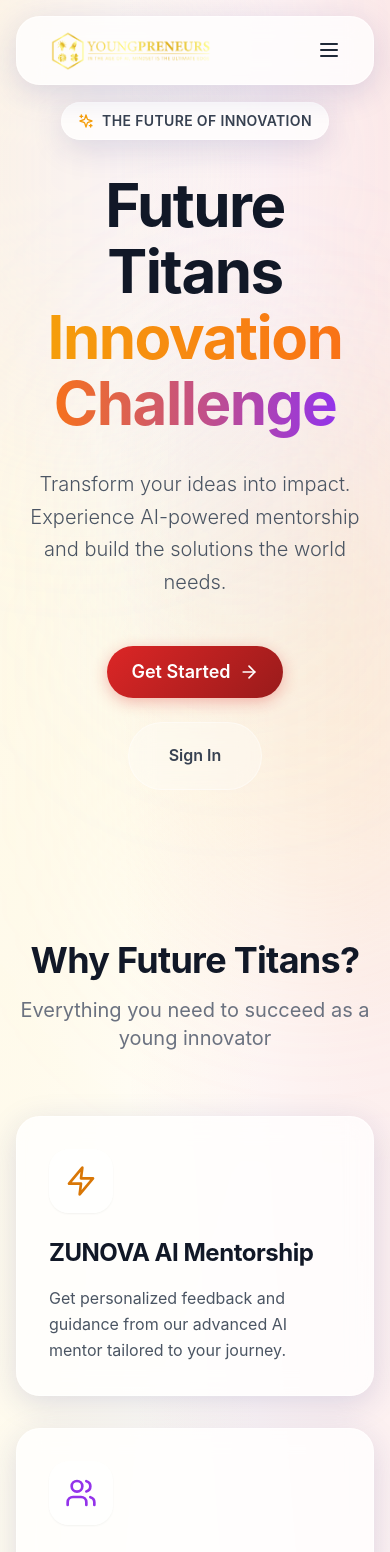
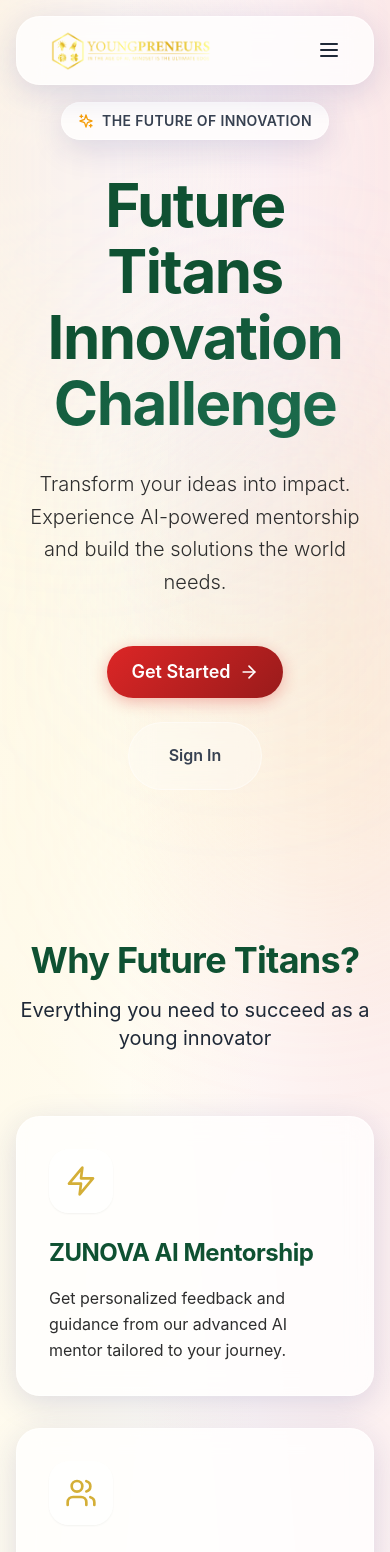
Before and after one commit to FutureTitans/future-titans-frontend, a Next.js app: page / in a window 390 px wide. Shown: the top 1552 px of the page. Built offline with nearby package versions, Linux system fonts and the light colour scheme.

Commit message:
Add green color palette updates

```diff
--- a/app/page.js
+++ b/app/page.js
@@ -52,22 +52,23 @@ export default function Landing() {
               <span className="text-sm font-semibold text-gray-700 tracking-wide uppercase">The Future of Innovation</span>
             </div>
 
-            <h1 className="text-6xl md:text-8xl font-bold tracking-tight text-gray-900 mb-8 leading-[1.1]">
+            <h1 className="text-6xl md:text-8xl font-bold tracking-tight text-[#0F5132] mb-8 leading-[1.1]">
               Future Titans
               <br />
-              <span className="text-transparent bg-clip-text bg-gradient-to-r from-amber-500 via-orange-500 to-purple-600">
+              <span className="text-transparent bg-clip-text bg-gradient-to-r from-[#0F5132] to-[#1B6B4C]">
   Innovation Challenge
 </span>
+
             </h1>
 
-            <p className="text-xl md:text-2xl text-gray-600 max-w-3xl mx-auto mb-12 leading-relaxed font-light">
+            <p className="text-xl md:text-2xl text-[#2E2E2E] max-w-3xl mx-auto mb-12 leading-relaxed font-light">
               Transform your ideas into impact. Experience AI-powered mentorship and build the solutions the world needs.
             </p>
 
             <div className="flex flex-col sm:flex-row gap-6 justify-center items-center">
              <Link
   href="/signup"
-                className="glass-button px-10 py-5 text-lg shadow-xl shadow-amber-500/20 hover:shadow-amber-500/30 group"
+  className="glass-button px-10 py-5 text-lg shadow-xl shadow-[#1B6B4C]/20 hover:shadow-[#1B6B4C]/30 group"
 >
                 <div className="flex items-center gap-2">
                   Get Started
@@ -93,24 +94,28 @@ export default function Landing() {
         <section className="py-24 px-4">
           <div className="container mx-auto max-w-6xl">
             <div className="text-center mb-16">
-              <h2 className="text-4xl font-bold text-gray-900 mb-4">Why Future Titans?</h2>
-              <p className="text-xl text-gray-500">Everything you need to succeed as a young innovator</p>
+          <h2 className="text-4xl font-bold text-[#0F5132] mb-4">
+  Why Future Titans?
+</h2>
+
+
+              <p className="text-xl text-[#2E2E2E]-500">Everything you need to succeed as a young innovator</p>
             </div>
 
             <div className="grid md:grid-cols-3 gap-8">
               {[
                 {
-                  icon: <Zap className="w-8 h-8 text-amber-600" />,
+                  icon: <Zap className="w-8 h-8 text-[#D4AF37]" />,
                   title: 'ZUNOVA AI Mentorship',
                   description: 'Get personalized feedback and guidance from our advanced AI mentor tailored to your journey.'
                 },
                 {
-                  icon: <Users className="w-8 h-8 text-purple-600" />,
+                  icon: <Users className="w-8 h-8 text-[#D4AF37]" />,
                   title: 'Collaborative Learning',
                   description: 'Connect with peers, form teams, and solve problems together in a global community.'
                 },
                 {
-                  icon: <Award className="w-8 h-8 text-indigo-600" />,
+                  icon: <Award className="w-8 h-8 text-[#D4AF37]" />,
                   title: 'Global Recognition',
                   description: 'Submit your projects, get evaluated by experts, and win prestige and prizes.'
                 },
@@ -119,8 +124,8 @@ export default function Landing() {
                   <div className="w-16 h-16 rounded-2xl bg-white/60 flex items-center justify-center mb-6 group-hover:scale-110 transition-transform shadow-sm">
                     {feature.icon}
                   </div>
-                  <h3 className="text-2xl font-bold text-gray-900 mb-4">{feature.title}</h3>
-                  <p className="text-gray-600 leading-relaxed">{feature.description}</p>
+                  <h3 className="text-2xl font-bold text-[#0F5132] mb-4">{feature.title}</h3>
+                  <p className="text-[#2E2E2E] leading-relaxed">{feature.description}</p>
                 </div>
               ))}
             </div>
@@ -133,9 +138,9 @@ export default function Landing() {
           <div className="container mx-auto max-w-6xl">
             <div className="grid md:grid-cols-2 gap-16 items-center">
               <div>
-                <div className="inline-block px-4 py-1 rounded-full bg-purple-100/50 text-purple-700 text-sm font-bold mb-4">METHODOLOGY</div>
-                <h2 className="text-4xl md:text-5xl font-bold text-gray-900 mb-6">The SURGE Framework</h2>
-                <p className="text-xl text-gray-600 mb-10 leading-relaxed">
+                <div className="inline-block px-4 py-1 rounded-full bg-purple-100/50 text-[#D4AF37] text-sm font-bold mb-4">METHODOLOGY</div>
+                <h2 className="text-4xl md:text-5xl font-bold text-[#0F5132] mb-6">The SURGE Framework</h2>
+                <p className="text-xl text-[#2E2E2E] mb-10 leading-relaxed">
                   Our proprietary 5-stage framework is designed to systematically build your entrepreneurial mindset from the ground up.
                 </p>
 
@@ -152,8 +157,8 @@ export default function Landing() {
                         {item.letter}
                       </div>
                       <div>
-                        <h4 className="text-xl font-bold text-gray-900">{item.title}</h4>
-                        <p className="text-gray-500">{item.desc}</p>
+                        <h4 className="text-xl font-bold text-[#0F5132]">{item.title}</h4>
+                        <p className="text-[#2E2E2E]">{item.desc}</p>
                       </div>
                     </div>
                   ))}
@@ -162,23 +167,28 @@ export default function Landing() {
 
             <div className="relative">
   <div className="glass-panel p-2 rotate-2 hover:rotate-0 transition-transform duration-500">
-                  <div className="aspect-[4/5] rounded-3xl bg-gradient-to-br from-indigo-500 via-purple-500 to-amber-500 opacity-90 flex items-center justify-center relative overflow-hidden">
+    <div className="aspect-[4/5] rounded-3xl bg-gradient-to-br from-[#6B8E6E] via-[#5A7D5D] to-[#4C6F4F] opacity-90 flex items-center justify-center relative overflow-hidden">
       <div className="absolute inset-0 bg-[url('https://images.unsplash.com/photo-1522071820081-009f0129c71c?q=80&w=1000&auto=format&fit=crop')] bg-cover bg-center mix-blend-overlay opacity-30"></div>
       <div className="text-center text-white p-8 relative z-10">
-                      <Sparkles className="w-20 h-20 mx-auto mb-6 text-amber-300 animate-pulse" />
-                      <h3 className="text-4xl font-bold mb-2">Start Your Surge</h3>
+        <Sparkles className="w-20 h-20 mx-auto mb-6 text-white animate-pulse" />
+     <h3 className="text-4xl font-bold mb-2 text-white">
+  Start Your Surge
+</h3>
+
+
         <p className="text-white/80">Join the movement today</p>
       </div>
     </div>
   </div>
 </div>
+
             </div>
           </div>
         </section>
 
         {/* Stats Section */}
-        <section className="py-24 px-4 bg-gray-900 text-white relative overflow-hidden">
-          <div className="absolute inset-0 bg-[radial-gradient(circle_at_top_right,rgba(251,191,36,0.1),transparent_50%)]"></div>
+        <section className="py-24 px-4 bg-orange text-white relative overflow-hidden">
+          <div className="absolute inset-0 bg-[radial-gradient(circle_at_top_right,rgba(172, 139, 55, 0.1),transparent_50%)]"></div>
           <div className="container mx-auto max-w-6xl relative z-10">
             <div className="grid grid-cols-2 md:grid-cols-4 gap-8 text-center divide-x divide-gray-800">
               {[
@@ -188,7 +198,10 @@ export default function Landing() {
                 { number: '95%', label: 'Satisfaction' },
               ].map((stat, idx) => (
                 <div key={idx} className="p-4">
-                  <div className="text-5xl font-bold bg-clip-text text-transparent bg-gradient-to-r from-amber-400 to-orange-400 mb-2">{stat.number}</div>
+                 <div className="text-5xl font-bold text-[#0F5132] mb-2">
+  {stat.number}
+</div>
+
                   <div className="text-gray-400 font-medium tracking-wide uppercase text-sm">{stat.label}</div>
                 </div>
               ))}
@@ -198,12 +211,17 @@ export default function Landing() {
 
         {/* CTA Section */}
         <section className="py-32 px-4 text-center">
-          <div className="container mx-auto max-w-4xl glass-panel p-16 relative overflow-hidden">
-            <div className="absolute top-0 left-0 w-full h-2 bg-gradient-to-r from-amber-400 via-purple-500 to-indigo-600"></div>
-            <h2 className="text-4xl md:text-5xl font-bold text-gray-900 mb-6">Ready to shape the future?</h2>
-            <p className="text-xl text-gray-600 mb-10 max-w-2xl mx-auto">
+      <div className="container mx-auto max-w-4xl glass-panel bg-[#6B8E6E] p-16 relative overflow-hidden">
+  <div className="absolute top-0 left-0 w-full h-2"></div>
+
+  <h2 className="text-4xl md:text-5xl font-bold text-[#0F5132] mb-6">
+    Ready to shape the future?
+  </h2>
+
+  <p className="text-xl text-[#2E2E2E] mb-10 max-w-2xl mx-auto">
     Join thousands of student innovators who are already building tomorrow's solutions.
   </p>
+
   <Link
     href="/signup"
     className="glass-button px-12 py-6 text-xl inline-block shadow-2xl shadow-amber-500/30 hover:shadow-amber-500/40 hover:-translate-y-1 transition-transform"
@@ -211,30 +229,34 @@ export default function Landing() {
     Start Your Journey Now
   </Link>
 </div>
+
+
+
+
         </section>
 
         {/* Footer */}
-        <footer className="bg-white/50 backdrop-blur-lg border-t border-gray-200 py-16 px-4">
+        <footer className="bg-[#D4AF37] backdrop-blur-lg border-t border-gray-200 py-16 px-4">
           <div className="container mx-auto max-w-6xl">
             <div className="grid md:grid-cols-4 gap-12 mb-12">
               <div className="col-span-1 md:col-span-1">
                 <div className="font-bold text-2xl text-gray-900 mb-4">Future Titans</div>
-                <p className="text-gray-500">Empowering the next generation of innovators with tools, mentorship, and community.</p>
+                <p className="text-white-500 mb-4">Empowering the next generation of innovators with tools, mentorship, and community.</p>
               </div>
               <div>
                 <h4 className="font-bold text-gray-900 mb-4">Platform</h4>
-                <ul className="space-y-2 text-gray-600">
-                  <li><Link href="#" className="hover:text-amber-600 transition">Modules</Link></li>
-                  <li><Link href="#" className="hover:text-amber-600 transition">Challenges</Link></li>
-                  <li><Link href="#" className="hover:text-amber-600 transition">Community</Link></li>
+                <ul className="space-y-2 ">
+                  <li><Link href="#" className="text-gray-900 hover:text-amber-600 transition">Modules</Link></li>
+                  <li><Link href="#" className="text-gray-900 hover:text-amber-600 transition">Challenges</Link></li>
+                  <li><Link href="#" className="text-gray-900 hover:text-amber-600 transition">Community</Link></li>
                 </ul>
               </div>
               <div>
                 <h4 className="font-bold text-gray-900 mb-4">Company</h4>
                 <ul className="space-y-2 text-gray-600">
-                  <li><Link href="#" className="hover:text-amber-600 transition">About</Link></li>
-                  <li><Link href="#" className="hover:text-amber-600 transition">Contact</Link></li>
-                  <li><Link href="#" className="hover:text-amber-600 transition">Privacy</Link></li>
+                  <li><Link href="#" className="text-gray-900 hover:text-amber-600 transition">About</Link></li>
+                  <li><Link href="#" className="text-gray-900 hover:text-amber-600 transition">Contact</Link></li>
+                  <li><Link href="#" className="text-gray-900 hover:text-amber-600 transition">Privacy</Link></li>
                 </ul>
               </div>
               <div>
@@ -249,7 +271,7 @@ export default function Landing() {
                 </div>
               </div>
             </div>
-            <div className="pt-8 border-t border-gray-200 text-center text-gray-500 text-sm">
+            <div className="pt-8 border-t border-gray-200 text-center text-gray-900 text-sm">
               &copy; 2025 Future Titans. All rights reserved.
             </div>
           </div>
```
Also changed, not shown: 1 other file (tests, documents, lock files or other folders). Lines whose indentation alone changed are shown as unchanged.
